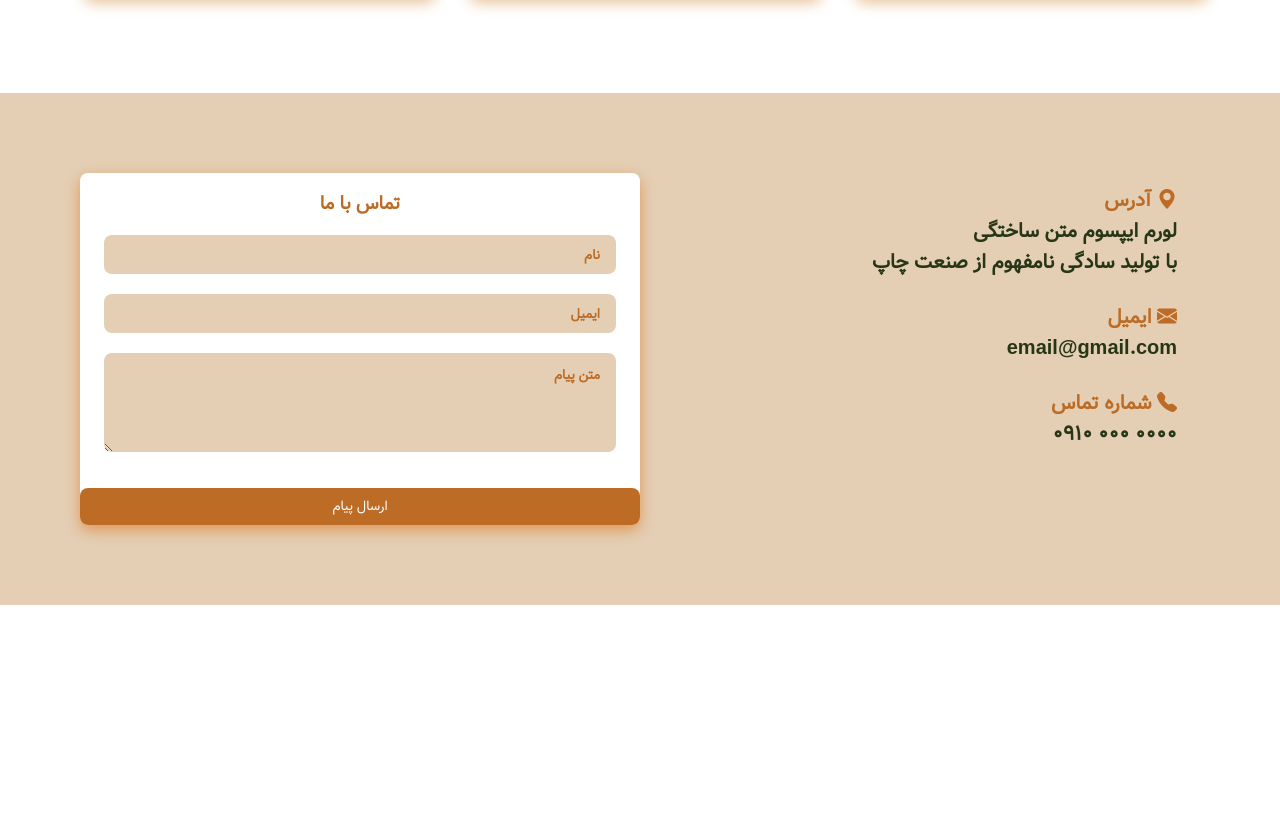
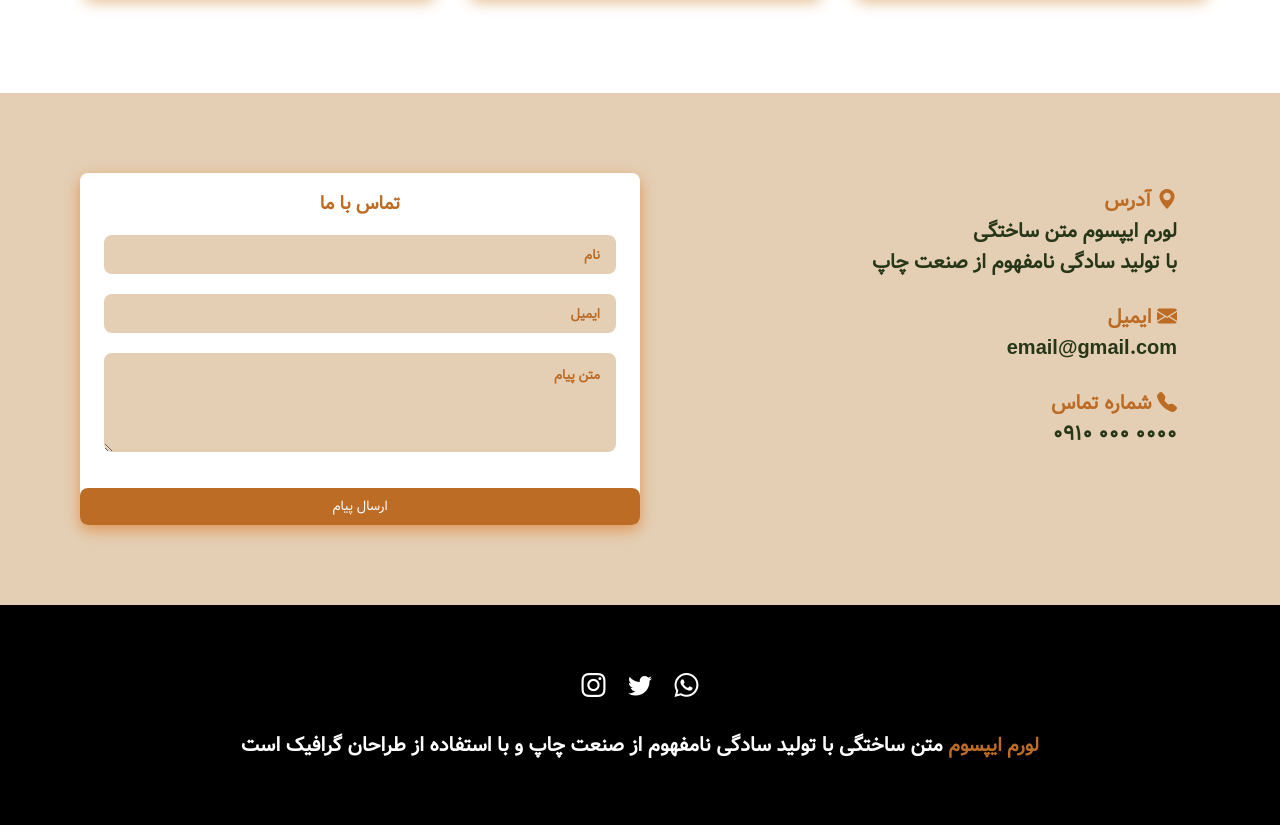
Before and after one commit to zahra-mhi/css-project, a plain HTML site: page index.html in a window 1280 px wide. Shown: the part 3033-3858 px from the top of the page. Before the commit the page ends 3638 px from the top, so only its background shows below. Drawn offline with nearby package versions, Linux system fonts and the light colour scheme; files whose address does not match are found by name.

Commit message:
set footer

```diff
--- a/css/main.css
+++ b/css/main.css
@@ -452,7 +452,6 @@ Services
 }
 
 
-
 /*
 ==================
 Contact Us
@@ -539,3 +538,35 @@ Contact Us
         padding-top: 0.75rem;
     }
 }
+
+
+/*
+==================
+Footer
+==================
+*/
+.footer{
+    background: black;
+    color: white;
+    text-align: center;
+}
+
+.footer-icons{
+    margin-bottom: 1.5rem;
+}
+
+.footer-icon{
+    margin: 0 0.5rem;
+    color: white;
+    font-size: 1.5rem;
+    transition: var(--transition);
+}
+
+.footer-icon:hover{
+    color: var(--clr-second);
+}
+
+.footer-text span{
+    color: var(--clr-second);
+    font-size: 1.2rem ;
+}
--- a/index.html
+++ b/index.html
@@ -9,7 +9,6 @@
 
     <link rel="stylesheet" href="https://cdn.jsdelivr.net/npm/bootstrap-icons@1.11.3/font/bootstrap-icons.min.css">
     <link rel="stylesheet" href="./css/main.css">
-
 </head>
 
 
@@ -288,6 +287,35 @@
     </section>
     <!-- End Contact Us -->
 
+    <!-- Footer -->
+    <section class="footer">
+        <div class="section-center">
+            <div class="footer-icons">
+                <a href="#" class="footer-icon">
+                    <i class="bi bi-whatsapp"></i>
+                </a>
+                <a href="#" class="footer-icon">
+                    <i class="bi bi-twitter"></i>
+                </a>
+                <a href="#" class="footer-icon">
+                    <i class="bi bi-instagram"></i>
+                </a>
+            </div>
+
+            <h4 class="footer-text">
+                <span>لورم ایپسوم</span>
+                متن ساختگی با تولید سادگی نامفهوم از صنعت چاپ و با استفاده از طراحان گرافیک است
+            </h4>
+        </div>
+    </section>
+    <!-- End Footer -->
+
+
+
+
+
+
+
 
 
 
```
